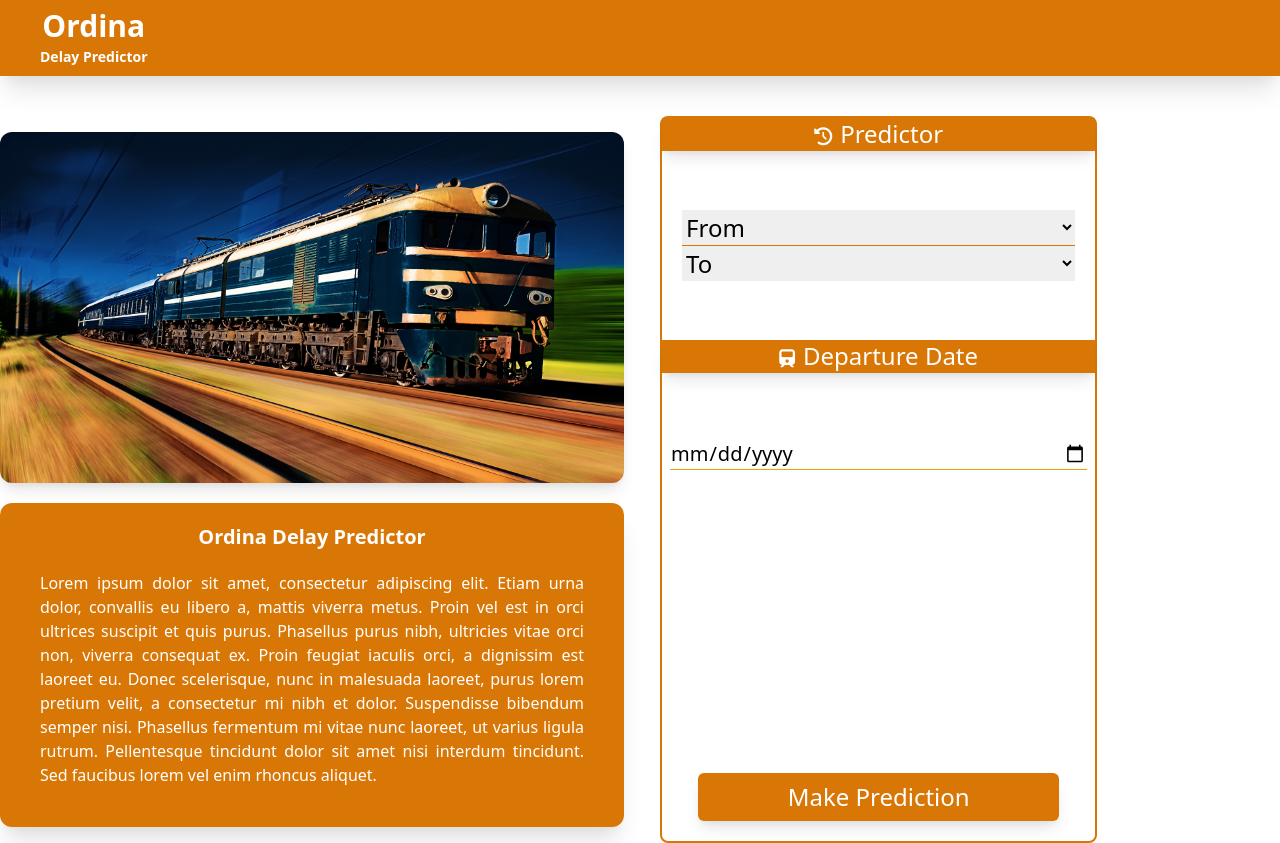
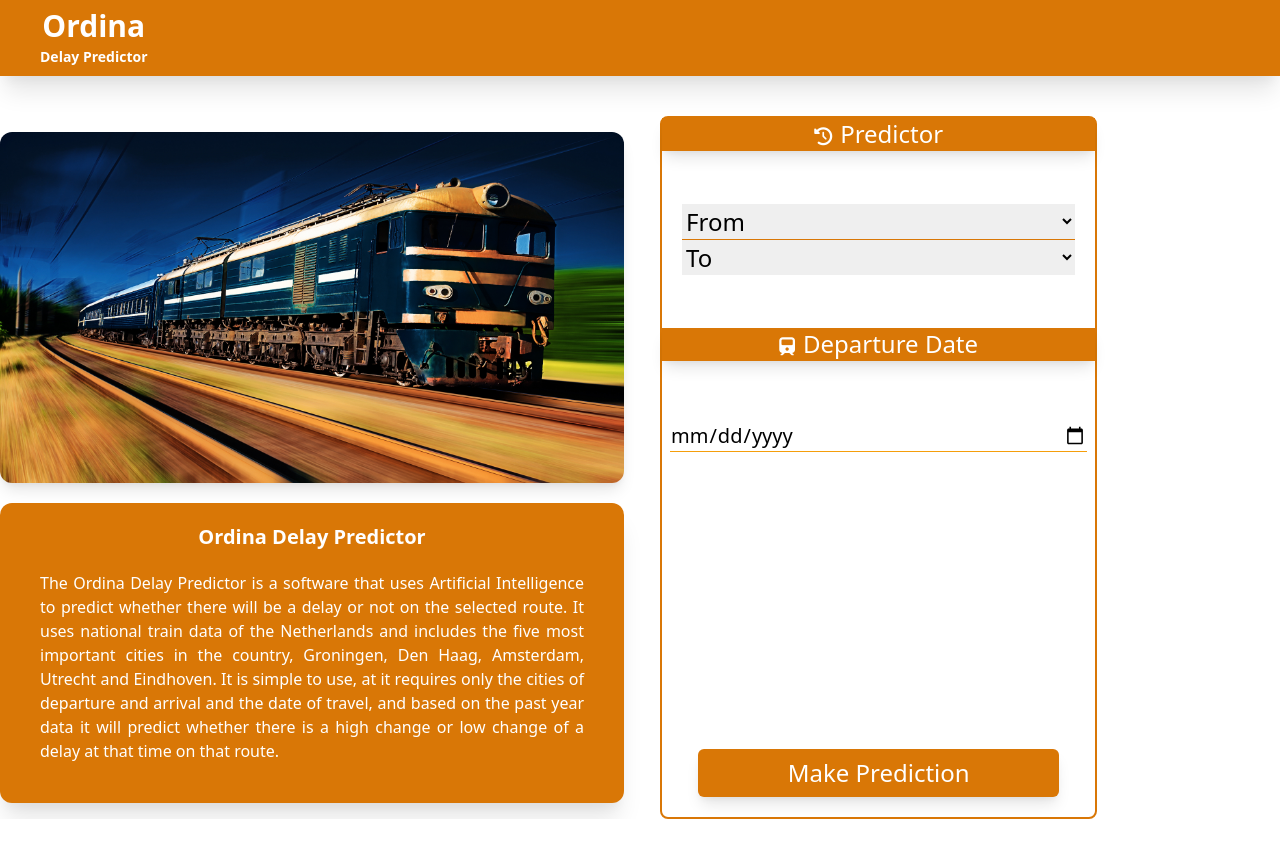
Before and after one commit to VladimirCVB/ordina-deploy, a Vue app: page / in a window 1280 px wide. After the commit the page ends 819 px from the top, so only its background shows below. Built offline with nearby package versions, Linux system fonts and the light colour scheme.

Commit message:
real description

```diff
--- a/src/components/content/Description.vue
+++ b/src/components/content/Description.vue
@@ -3,7 +3,7 @@
       <img src="../../../public/Train image.jpg" height="350" width="855" class="rounded-xl mb-5 shadow-lg"/>
       <div class="bg-yellow-600 p-10 pt-5 shadow-xl rounded-xl">
           <h2 class="text-white font-bold text-center mb-5 text-xl">Ordina Delay Predictor</h2>
-          <p class="text-white text-justify">Lorem ipsum dolor sit amet, consectetur adipiscing elit. Etiam urna dolor, convallis eu libero a, mattis viverra metus. Proin vel est in orci ultrices suscipit et quis purus. Phasellus purus nibh, ultricies vitae orci non, viverra consequat ex. Proin feugiat iaculis orci, a dignissim est laoreet eu. Donec scelerisque, nunc in malesuada laoreet, purus lorem pretium velit, a consectetur mi nibh et dolor. Suspendisse bibendum semper nisi. Phasellus fermentum mi vitae nunc laoreet, ut varius ligula rutrum. Pellentesque tincidunt dolor sit amet nisi interdum tincidunt. Sed faucibus lorem vel enim rhoncus aliquet.</p>
+          <p class="text-white text-justify">The Ordina Delay Predictor is a software that uses Artificial Intelligence to predict whether there will be a delay or not on the selected route. It uses national train data of the Netherlands and includes the five most important cities in the country, Groningen, Den Haag, Amsterdam, Utrecht and Eindhoven. It is simple to use, at it requires only the cities of departure and arrival and the date of travel, and based on the past year data it will predict whether there is a high change or low change of a delay at that time on that route.</p>
       </div>
   </div>
 </template>
```
